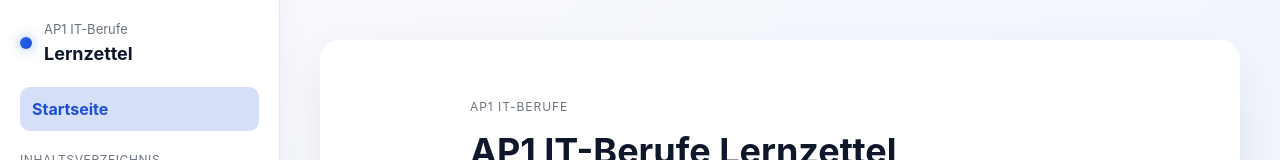
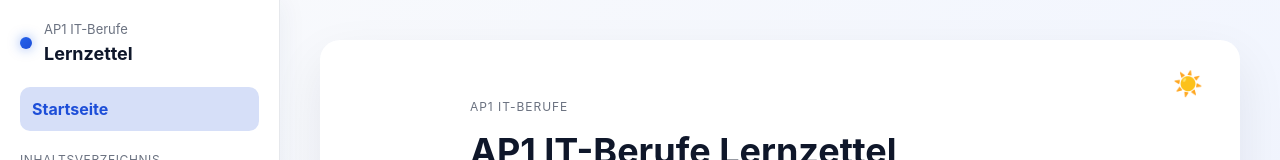
Before and after one commit to IlyaBashlyaev/AP1-Lernzettel, a React (Vite) app: page / in a window 1280 px wide. Shown: the top 160 px of the page. Built offline with nearby package versions, Linux system fonts and the light colour scheme.

Commit message:
Edit code lines for light/dark theme toggle

```diff
--- a/src/App.css
+++ b/src/App.css
@@ -134,6 +134,7 @@
 }
 
 .start-page {
+  position: relative;
   width: 100%;
   display: flex;
   flex-direction: column;
@@ -145,6 +146,12 @@
 
 .start-page > div {
   width: 620px;
+}
+
+.start-page > .ghost {
+    position: absolute;
+    top: 0;
+    right: 0;
 }
 
 .start-copy h1 {
@@ -361,6 +368,10 @@ button.ghost {
   .page-frame {
     width: 100%;
   }
+
+  .page-canvas {
+    width: calc(100% - 2px);
+  }
 }
 
 @media (max-width: 700px) {
--- a/src/App.jsx
+++ b/src/App.jsx
@@ -7,10 +7,17 @@ import Sidebar from "./components/Sidebar.jsx";
 import StartPage from './components/StartPage.jsx';
 import DisplayPage from "./components/DisplayPage.jsx";
 import './App.css';
+import {useState} from "react";
 
 export default function App() {
-  if (localStorage.getItem('theme') === null)
+    const [theme, setTheme] = useState(localStorage.getItem('theme'));
+
+    if (theme === null) {
         localStorage.setItem('theme', 'light');
+        setTheme('light');
+    }
+
+    document.body.setAttribute('data-theme', theme);
 
     return (
         <div className="app-shell">
--- a/src/components/DisplayPage.jsx
+++ b/src/components/DisplayPage.jsx
@@ -1,24 +1,19 @@
 import {NavLink, useNavigate, useParams} from "react-router-dom";
 import {useEffect, useState} from "react";
 import ScaleControl from "./ScaleControl.jsx";
+import ToggleTheme from "./ToggleTheme.jsx";
 
 export default function DisplayPage() {
     const { pageNumber } = useParams();
     const navigate = useNavigate();
     const pageNum = Number(pageNumber);
     const [scale, setScale] = useState(1);
-    const [theme, setTheme] = useState(localStorage.getItem('theme'));
     const [error, setError] = useState('');
 
     const handleScaleChange = (nextScale) => {
         const clamped = Math.min(2, Math.max(0.5, nextScale));
         setScale(Number(clamped.toFixed(2)));
     };
-
-    useEffect(() => {
-        localStorage.setItem('theme', theme);
-        document.body.setAttribute('data-theme', theme);
-    }, [theme]);
 
     useEffect(() => {
         if (Number.isNaN(pageNum) || pageNum < 1 || pageNum > 125) {
@@ -48,14 +43,7 @@ export default function DisplayPage() {
                 </div>
                 <div className="toolbar-actions">
                     <ScaleControl scale={scale} onChange={handleScaleChange} />
-                    <button
-                        type="button"
-                        className="ghost"
-                        aria-label="Theme umschalten"
-                        onClick={() => setTheme((prev) => (prev === 'light' ? 'dark' : 'light'))}
-                    >
-                        {theme === 'light' ? '☀️' : '🌙'}
-                    </button>
+                    <ToggleTheme/>
                 </div>
             </div>
 
--- a/src/components/StartPage.jsx
+++ b/src/components/StartPage.jsx
@@ -1,6 +1,9 @@
+import ToggleTheme from "./ToggleTheme.jsx";
+
 export default function StartPage() {
     return (
         <div className="start-page">
+            <ToggleTheme/>
             <div className="start-copy">
                 <p className="eyebrow">AP1 IT-Berufe</p>
                 <h1>AP1 IT-Berufe Lernzettel</h1>
--- /dev/null
+++ b/src/components/ToggleTheme.jsx
@@ -0,0 +1,21 @@
+import {useEffect, useState} from "react";
+
+export default function ToggleTheme() {
+    const [theme, setTheme] = useState(localStorage.getItem('theme'));
+
+    useEffect(() => {
+        localStorage.setItem('theme', theme);
+        document.body.setAttribute('data-theme', theme);
+    }, [theme]);
+
+    return (
+        <button
+            type="button"
+            className="ghost"
+            aria-label="Theme umschalten"
+            onClick={() => setTheme((prev) => (prev === 'light' ? 'dark' : 'light'))}
+        >
+            {theme === 'light' ? '☀️' : '🌙'}
+        </button>
+    );
+}
```
Lines whose indentation alone changed are shown as unchanged.
